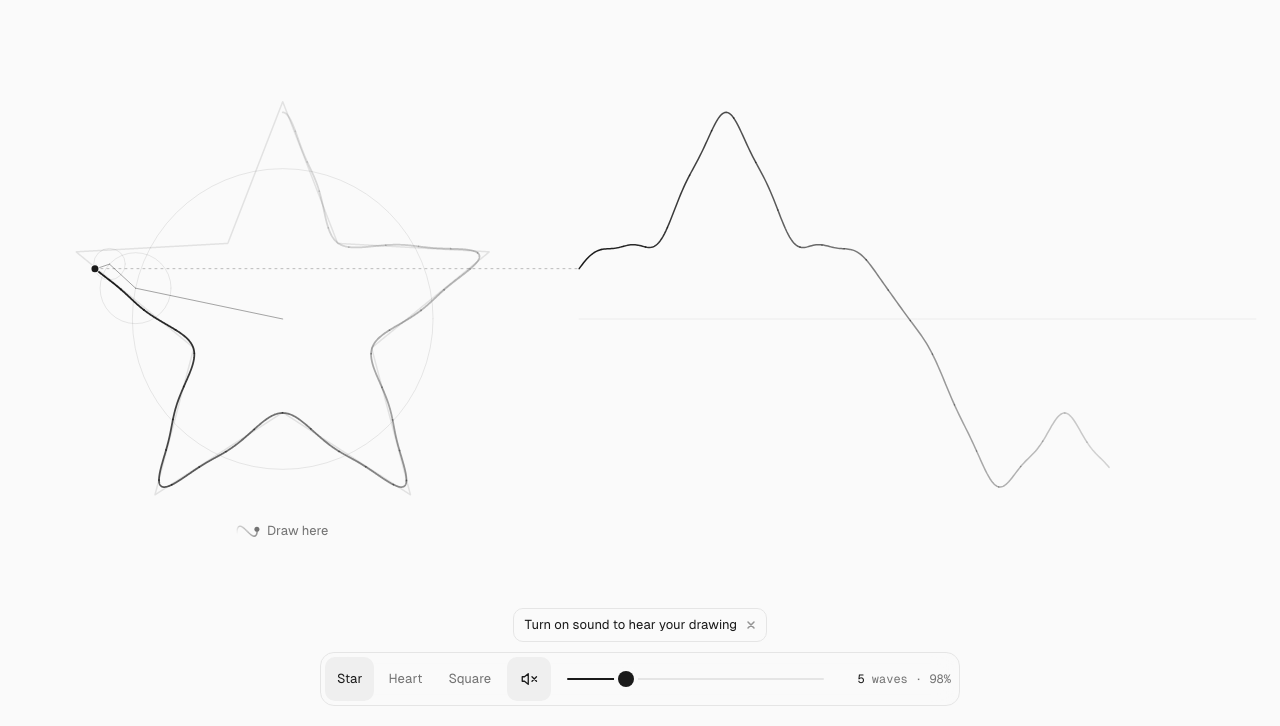
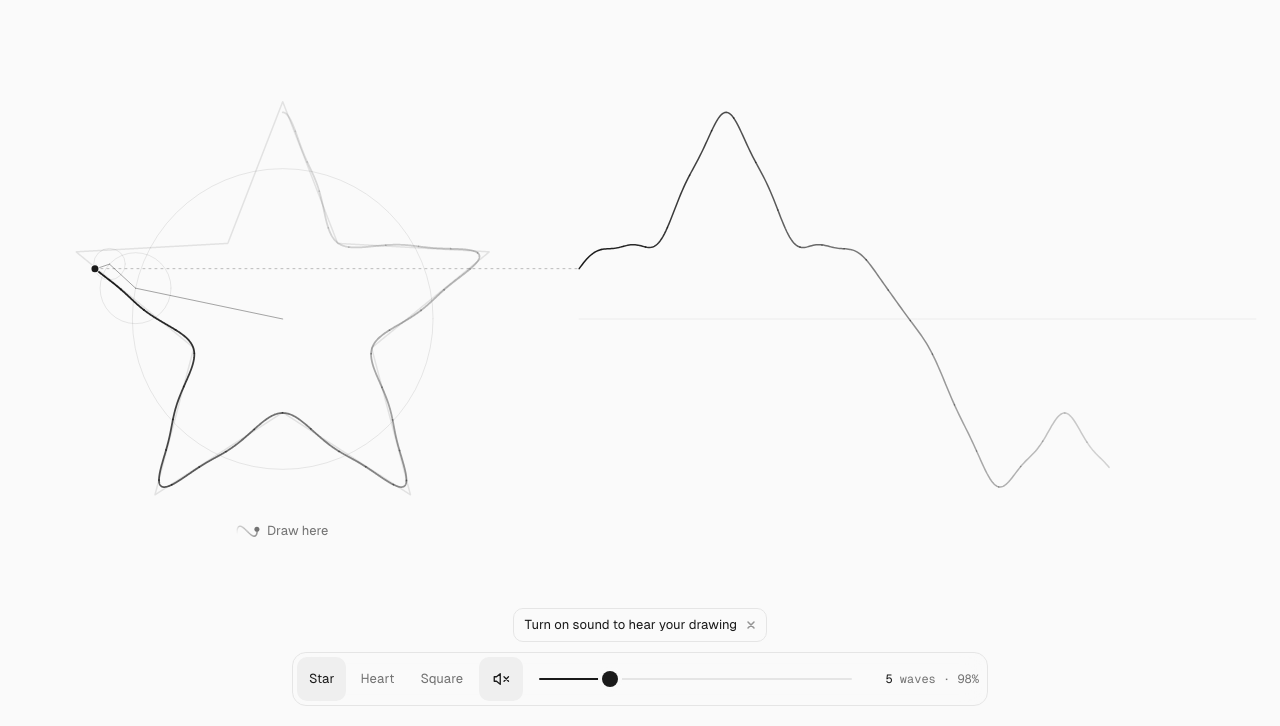
Before and after one commit to mikeygonz/sine, a website: page index.html in a window 1280 px wide. Shown: the part 74-800 px from the top of the page. Drawn offline with Linux system fonts and the light colour scheme; no server answers.

Commit message:
Widen the desktop bar so four saved shapes fit

```diff
--- a/style.css
+++ b/style.css
@@ -108,7 +108,7 @@
   left: 50%;
   bottom: calc(20px + env(safe-area-inset-bottom));
   transform: translateX(-50%);
-  width: min(640px, calc(100vw - 32px - env(safe-area-inset-left) - env(safe-area-inset-right)));
+  width: min(696px, calc(100vw - 32px - env(safe-area-inset-left) - env(safe-area-inset-right)));
   display: flex;
   flex-direction: column;
   gap: 8px;
```
